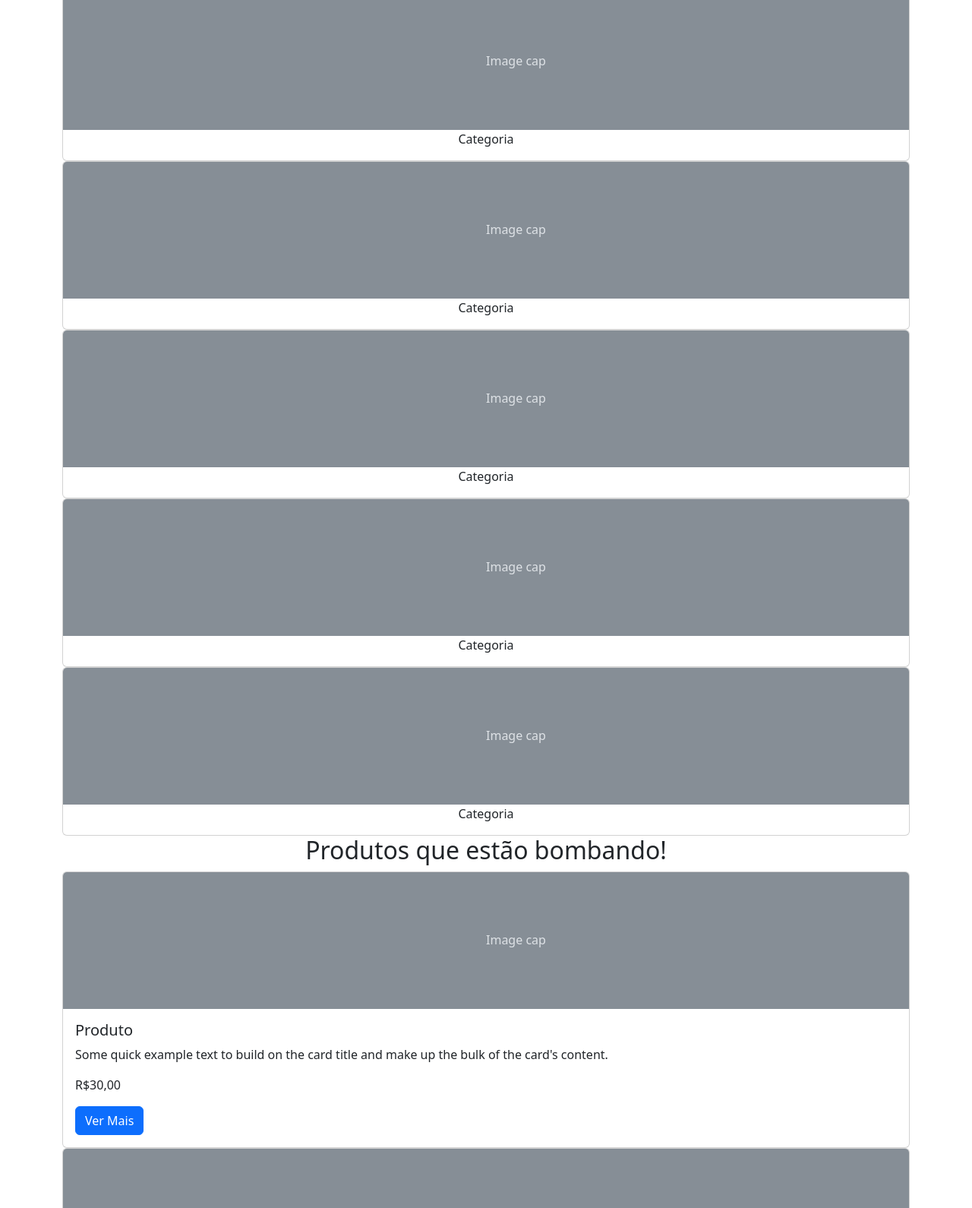
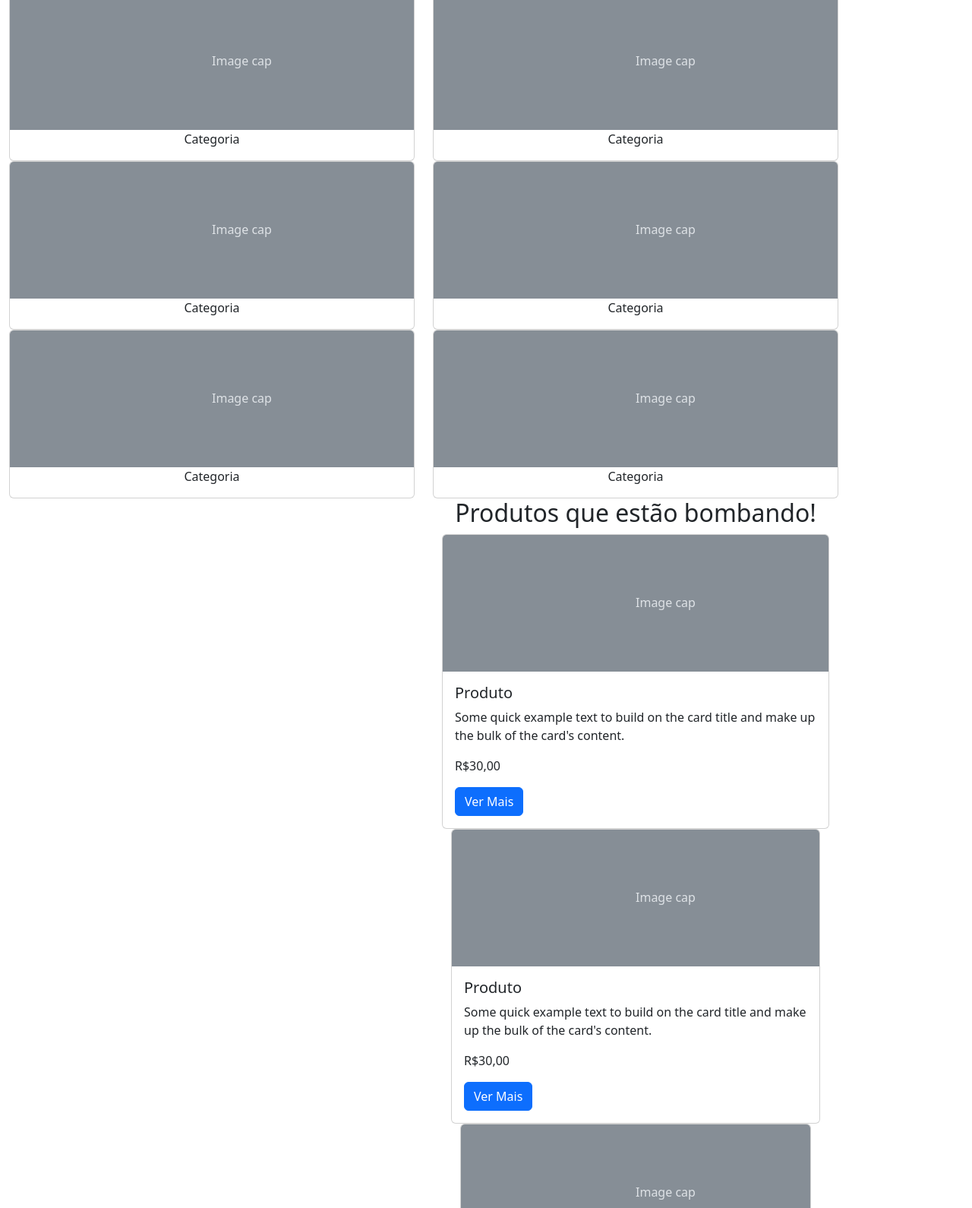
Before and after one commit to Guilherme-stos/Meteora, a plain HTML site: page index.html in a window 1280 px wide. Shown: the part 512-2102 px from the top of the page at 76% size. Drawn offline with nearby package versions, Linux system fonts and the light colour scheme.

Commit message:
Adicinei grid

```diff
--- a/index.html
+++ b/index.html
@@ -1,21 +1,25 @@
 <!DOCTYPE html>
 <html lang="pt-br">
+
 <head>
   <meta charset="UTF-8">
   <meta name="viewport" content="width=device-width, initial-scale=1.0">
-    <link href="https://cdn.jsdelivr.net/npm/bootstrap@5.3.2/dist/css/bootstrap.min.css" rel="stylesheet" integrity="sha384-T3c6CoIi6uLrA9TneNEoa7RxnatzjcDSCmG1MXxSR1GAsXEV/Dwwykc2MPK8M2HN" crossorigin="anonymous">
+  <link href="https://cdn.jsdelivr.net/npm/bootstrap@5.3.2/dist/css/bootstrap.min.css" rel="stylesheet"
+    integrity="sha384-T3c6CoIi6uLrA9TneNEoa7RxnatzjcDSCmG1MXxSR1GAsXEV/Dwwykc2MPK8M2HN" crossorigin="anonymous">
   <title>Meteora</title>
 </head>
+
 <body>
   <!--BARRA DE NAVEGAÇÃO-->
-    <nav class="navbar navbar-expand-lg bg-body-tertiary">
+  <nav class="navbar navbar-expand-md bg-body-tertiary">
     <div class="container-fluid">
       <a class="navbar-brand" href="#">Meteora</a>
-          <button class="navbar-toggler" type="button" data-bs-toggle="collapse" data-bs-target="#navbarSupportedContent" aria-controls="navbarSupportedContent" aria-expanded="false" aria-label="Toggle navigation">
+      <button class="navbar-toggler" type="button" data-bs-toggle="collapse" data-bs-target="#navbarSupportedContent"
+        aria-controls="navbarSupportedContent" aria-expanded="false" aria-label="Toggle navigation">
         <span class="navbar-toggler-icon"></span>
       </button>
       <div class="collapse navbar-collapse" id="navbarSupportedContent">
-            <ul class="navbar-nav me-auto mb-2 mb-lg-0">
+        <ul class="navbar-nav me-auto">
           <li class="nav-item">
             <a class="nav-link active" aria-current="page" href="#">Home</a>
           </li>
@@ -40,27 +44,48 @@
   <!--CARROSSEL-->
   <div id="carouselExampleCaptions" class="carousel slide" data-bs-ride="carousel">
     <div class="carousel-indicators">
-          <button type="button" data-bs-target="#carouselExampleCaptions" data-bs-slide-to="0" class="active" aria-current="true" aria-label="Slide 1"></button>
-          <button type="button" data-bs-target="#carouselExampleCaptions" data-bs-slide-to="1" aria-label="Slide 2"></button>
-          <button type="button" data-bs-target="#carouselExampleCaptions" data-bs-slide-to="2" aria-label="Slide 3"></button>
+      <button type="button" data-bs-target="#carouselExampleCaptions" data-bs-slide-to="0" class="active"
+        aria-current="true" aria-label="Slide 1"></button>
+      <button type="button" data-bs-target="#carouselExampleCaptions" data-bs-slide-to="1"
+        aria-label="Slide 2"></button>
+      <button type="button" data-bs-target="#carouselExampleCaptions" data-bs-slide-to="2"
+        aria-label="Slide 3"></button>
     </div>
     <div class="carousel-inner">
       <div class="carousel-item active">
-            <svg class="bd-placeholder-img bd-placeholder-img-lg d-block w-100" width="800" height="400" xmlns="http://www.w3.org/2000/svg" role="img" aria-label="Placeholder: First slide" preserveAspectRatio="xMidYMid slice" focusable="false"><title>Placeholder</title><rect width="100%" height="100%" fill="#777"></rect><text x="50%" y="50%" fill="#555" dy=".3em">First slide</text></svg>
+        <svg class="bd-placeholder-img bd-placeholder-img-lg d-block w-100" width="800" height="400"
+          xmlns="http://www.w3.org/2000/svg" role="img" aria-label="Placeholder: First slide"
+          preserveAspectRatio="xMidYMid slice" focusable="false">
+          <title>Placeholder</title>
+          <rect width="100%" height="100%" fill="#777"></rect><text x="50%" y="50%" fill="#555" dy=".3em">First
+            slide</text>
+        </svg>
         <div class="carousel-caption d-none d-md-block">
           <h5>First slide label</h5>
           <p>Some representative placeholder content for the first slide.</p>
         </div>
       </div>
       <div class="carousel-item">
-            <svg class="bd-placeholder-img bd-placeholder-img-lg d-block w-100" width="800" height="400" xmlns="http://www.w3.org/2000/svg" role="img" aria-label="Placeholder: Second slide" preserveAspectRatio="xMidYMid slice" focusable="false"><title>Placeholder</title><rect width="100%" height="100%" fill="#666"></rect><text x="50%" y="50%" fill="#444" dy=".3em">Second slide</text></svg>
+        <svg class="bd-placeholder-img bd-placeholder-img-lg d-block w-100" width="800" height="400"
+          xmlns="http://www.w3.org/2000/svg" role="img" aria-label="Placeholder: Second slide"
+          preserveAspectRatio="xMidYMid slice" focusable="false">
+          <title>Placeholder</title>
+          <rect width="100%" height="100%" fill="#666"></rect><text x="50%" y="50%" fill="#444" dy=".3em">Second
+            slide</text>
+        </svg>
         <div class="carousel-caption d-none d-md-block">
           <h5>Second slide label</h5>
           <p>Some representative placeholder content for the second slide.</p>
         </div>
       </div>
       <div class="carousel-item">
-            <svg class="bd-placeholder-img bd-placeholder-img-lg d-block w-100" width="800" height="400" xmlns="http://www.w3.org/2000/svg" role="img" aria-label="Placeholder: Third slide" preserveAspectRatio="xMidYMid slice" focusable="false"><title>Placeholder</title><rect width="100%" height="100%" fill="#555"></rect><text x="50%" y="50%" fill="#333" dy=".3em">Third slide</text></svg>
+        <svg class="bd-placeholder-img bd-placeholder-img-lg d-block w-100" width="800" height="400"
+          xmlns="http://www.w3.org/2000/svg" role="img" aria-label="Placeholder: Third slide"
+          preserveAspectRatio="xMidYMid slice" focusable="false">
+          <title>Placeholder</title>
+          <rect width="100%" height="100%" fill="#555"></rect><text x="50%" y="50%" fill="#333" dy=".3em">Third
+            slide</text>
+        </svg>
         <div class="carousel-caption d-none d-md-block">
           <h5>Third slide label</h5>
           <p>Some representative placeholder content for the third slide.</p>
@@ -78,56 +103,146 @@
   </div>
 
   <h2 class="text-center">Busque por categoria</h2>
+
+
   <!--CARDS-->
-      <div class="container">
-        <div class="card" style=>
-          <svg class="bd-placeholder-img card-img-top" width="100%" height="180" xmlns="http://www.w3.org/2000/svg" role="img" aria-label="Placeholder: Image cap" preserveAspectRatio="xMidYMid slice" focusable="false"><title>Placeholder</title><rect width="100%" height="100%" fill="#868e96"></rect><text x="50%" y="50%" fill="#dee2e6" dy=".3em">Image cap</text></svg>
+  <div class="container row">
+    <div class="col-6">
+      <div class="card">
+        <svg class="bd-placeholder-img card-img-top" width="100%" height="180" xmlns="http://www.w3.org/2000/svg"
+          role="img" aria-label="Placeholder: Image cap" preserveAspectRatio="xMidYMid slice" focusable="false">
+          <title>Placeholder</title>
+          <rect width="100%" height="100%" fill="#868e96"></rect><text x="50%" y="50%" fill="#dee2e6" dy=".3em">Image
+            cap</text>
+        </svg>
         <div class="header">
           <p class="text-center">Categoria</p>
         </div>
       </div>
     </div>
-      <div class="container">
-        <div class="card" style=>
-          <svg class="bd-placeholder-img card-img-top" width="100%" height="180" xmlns="http://www.w3.org/2000/svg" role="img" aria-label="Placeholder: Image cap" preserveAspectRatio="xMidYMid slice" focusable="false"><title>Placeholder</title><rect width="100%" height="100%" fill="#868e96"></rect><text x="50%" y="50%" fill="#dee2e6" dy=".3em">Image cap</text></svg>
+    <div class="col-6">
+      <div class="card">
+        <svg class="bd-placeholder-img card-img-top" width="100%" height="180" xmlns="http://www.w3.org/2000/svg"
+          role="img" aria-label="Placeholder: Image cap" preserveAspectRatio="xMidYMid slice" focusable="false">
+          <title>Placeholder</title>
+          <rect width="100%" height="100%" fill="#868e96"></rect><text x="50%" y="50%" fill="#dee2e6" dy=".3em">Image
+            cap</text>
+        </svg>
         <div class="header">
           <p class="text-center">Categoria</p>
         </div>
       </div>
     </div>
-      <div class="container">
-        <div class="card" style=>
-          <svg class="bd-placeholder-img card-img-top" width="100%" height="180" xmlns="http://www.w3.org/2000/svg" role="img" aria-label="Placeholder: Image cap" preserveAspectRatio="xMidYMid slice" focusable="false"><title>Placeholder</title><rect width="100%" height="100%" fill="#868e96"></rect><text x="50%" y="50%" fill="#dee2e6" dy=".3em">Image cap</text></svg>
+    <div class="col-6">
+      <div class="card">
+        <svg class="bd-placeholder-img card-img-top" width="100%" height="180" xmlns="http://www.w3.org/2000/svg"
+          role="img" aria-label="Placeholder: Image cap" preserveAspectRatio="xMidYMid slice" focusable="false">
+          <title>Placeholder</title>
+          <rect width="100%" height="100%" fill="#868e96"></rect><text x="50%" y="50%" fill="#dee2e6" dy=".3em">Image
+            cap</text>
+        </svg>
         <div class="header">
           <p class="text-center">Categoria</p>
         </div>
       </div>
     </div>
-      <div class="container">
-        <div class="card" style=>
-          <svg class="bd-placeholder-img card-img-top" width="100%" height="180" xmlns="http://www.w3.org/2000/svg" role="img" aria-label="Placeholder: Image cap" preserveAspectRatio="xMidYMid slice" focusable="false"><title>Placeholder</title><rect width="100%" height="100%" fill="#868e96"></rect><text x="50%" y="50%" fill="#dee2e6" dy=".3em">Image cap</text></svg>
+    <div class="col-6">
+      <div class="card">
+        <svg class="bd-placeholder-img card-img-top" width="100%" height="180" xmlns="http://www.w3.org/2000/svg"
+          role="img" aria-label="Placeholder: Image cap" preserveAspectRatio="xMidYMid slice" focusable="false">
+          <title>Placeholder</title>
+          <rect width="100%" height="100%" fill="#868e96"></rect><text x="50%" y="50%" fill="#dee2e6" dy=".3em">Image
+            cap</text>
+        </svg>
         <div class="header">
           <p class="text-center">Categoria</p>
         </div>
       </div>
     </div>
-      <div class="container">
-        <div class="card" style=>
-          <svg class="bd-placeholder-img card-img-top" width="100%" height="180" xmlns="http://www.w3.org/2000/svg" role="img" aria-label="Placeholder: Image cap" preserveAspectRatio="xMidYMid slice" focusable="false"><title>Placeholder</title><rect width="100%" height="100%" fill="#868e96"></rect><text x="50%" y="50%" fill="#dee2e6" dy=".3em">Image cap</text></svg>
+    <div class="col-6">
+      <div class="card">
+        <svg class="bd-placeholder-img card-img-top" width="100%" height="180" xmlns="http://www.w3.org/2000/svg"
+          role="img" aria-label="Placeholder: Image cap" preserveAspectRatio="xMidYMid slice" focusable="false">
+          <title>Placeholder</title>
+          <rect width="100%" height="100%" fill="#868e96"></rect><text x="50%" y="50%" fill="#dee2e6" dy=".3em">Image
+            cap</text>
+        </svg>
         <div class="header">
           <p class="text-center">Categoria</p>
         </div>
       </div>
     </div>
+    <div class="col-6">
+      <div class="card">
+        <svg class="bd-placeholder-img card-img-top" width="100%" height="180" xmlns="http://www.w3.org/2000/svg"
+          role="img" aria-label="Placeholder: Image cap" preserveAspectRatio="xMidYMid slice" focusable="false">
+          <title>Placeholder</title>
+          <rect width="100%" height="100%" fill="#868e96"></rect><text x="50%" y="50%" fill="#dee2e6" dy=".3em">Image
+            cap</text>
+        </svg>
+        <div class="header">
+          <p class="text-center">Categoria</p>
+        </div>
+      </div>
+
+
 
       <h2 class="text-center">Produtos que estão bombando!</h2>
 
       <div class="container">
         <div class="card">
-          <svg class="bd-placeholder-img card-img-top" width="100%" height="180" xmlns="http://www.w3.org/2000/svg" role="img" aria-label="Placeholder: Image cap" preserveAspectRatio="xMidYMid slice" focusable="false"><title>Placeholder</title><rect width="100%" height="100%" fill="#868e96"></rect><text x="50%" y="50%" fill="#dee2e6" dy=".3em">Image cap</text></svg>
+          <svg class="bd-placeholder-img card-img-top" width="100%" height="180" xmlns="http://www.w3.org/2000/svg"
+            role="img" aria-label="Placeholder: Image cap" preserveAspectRatio="xMidYMid slice" focusable="false">
+            <title>Placeholder</title>
+            <rect width="100%" height="100%" fill="#868e96"></rect><text x="50%" y="50%" fill="#dee2e6" dy=".3em">Image
+              cap</text>
+          </svg>
           <div class="card-body">
             <h5 class="card-title">Produto</h5>
-            <p class="card-text">Some quick example text to build on the card title and make up the bulk of the card's content.</p>
+            <p class="card-text">Some quick example text to build on the card title and make up the bulk of the card's
+              content.</p>
+            <p>R$30,00</p>
+            <div>
+
+              <a href="#" class="btn btn-primary">Ver Mais</a>
+            </div>
+          </div>
+        </div>
+        <div class="container">
+          <div class="card">
+            <svg class="bd-placeholder-img card-img-top" width="100%" height="180" xmlns="http://www.w3.org/2000/svg"
+              role="img" aria-label="Placeholder: Image cap" preserveAspectRatio="xMidYMid slice" focusable="false">
+              <title>Placeholder</title>
+              <rect width="100%" height="100%" fill="#868e96"></rect><text x="50%" y="50%" fill="#dee2e6"
+                dy=".3em">Image
+                cap</text>
+            </svg>
+            <div class="card-body">
+              <h5 class="card-title">Produto</h5>
+              <p class="card-text">Some quick example text to build on the card title and make up the bulk of the
+                card's
+                content.</p>
+              <p>R$30,00</p>
+              <div>
+
+                <a href="#" class="btn btn-primary">Ver Mais</a>
+              </div>
+            </div>
+          </div>
+          <div class="container">
+            <div class="card">
+              <svg class="bd-placeholder-img card-img-top" width="100%" height="180" xmlns="http://www.w3.org/2000/svg"
+                role="img" aria-label="Placeholder: Image cap" preserveAspectRatio="xMidYMid slice" focusable="false">
+                <title>Placeholder</title>
+                <rect width="100%" height="100%" fill="#868e96"></rect><text x="50%" y="50%" fill="#dee2e6"
+                  dy=".3em">Image
+                  cap</text>
+              </svg>
+              <div class="card-body">
+                <h5 class="card-title">Produto</h5>
+                <p class="card-text">Some quick example text to build on the card title and make up the bulk of the
+                  card's
+                  content.</p>
                 <p>R$30,00</p>
                 <a href="#" class="btn btn-primary">Ver Mais</a>
               </div>
@@ -135,10 +250,18 @@
           </div>
           <div class="container">
             <div class="card">
-          <svg class="bd-placeholder-img card-img-top" width="100%" height="180" xmlns="http://www.w3.org/2000/svg" role="img" aria-label="Placeholder: Image cap" preserveAspectRatio="xMidYMid slice" focusable="false"><title>Placeholder</title><rect width="100%" height="100%" fill="#868e96"></rect><text x="50%" y="50%" fill="#dee2e6" dy=".3em">Image cap</text></svg>
+              <svg class="bd-placeholder-img card-img-top" width="100%" height="180" xmlns="http://www.w3.org/2000/svg"
+                role="img" aria-label="Placeholder: Image cap" preserveAspectRatio="xMidYMid slice" focusable="false">
+                <title>Placeholder</title>
+                <rect width="100%" height="100%" fill="#868e96"></rect><text x="50%" y="50%" fill="#dee2e6"
+                  dy=".3em">Image
+                  cap</text>
+              </svg>
               <div class="card-body">
                 <h5 class="card-title">Produto</h5>
-            <p class="card-text">Some quick example text to build on the card title and make up the bulk of the card's content.</p>
+                <p class="card-text">Some quick example text to build on the card title and make up the bulk of the
+                  card's
+                  content.</p>
                 <p>R$30,00</p>
                 <a href="#" class="btn btn-primary">Ver Mais</a>
               </div>
@@ -146,10 +269,18 @@
           </div>
           <div class="container">
             <div class="card">
-          <svg class="bd-placeholder-img card-img-top" width="100%" height="180" xmlns="http://www.w3.org/2000/svg" role="img" aria-label="Placeholder: Image cap" preserveAspectRatio="xMidYMid slice" focusable="false"><title>Placeholder</title><rect width="100%" height="100%" fill="#868e96"></rect><text x="50%" y="50%" fill="#dee2e6" dy=".3em">Image cap</text></svg>
+              <svg class="bd-placeholder-img card-img-top" width="100%" height="180" xmlns="http://www.w3.org/2000/svg"
+                role="img" aria-label="Placeholder: Image cap" preserveAspectRatio="xMidYMid slice" focusable="false">
+                <title>Placeholder</title>
+                <rect width="100%" height="100%" fill="#868e96"></rect><text x="50%" y="50%" fill="#dee2e6"
+                  dy=".3em">Image
+                  cap</text>
+              </svg>
               <div class="card-body">
                 <h5 class="card-title">Produto</h5>
-            <p class="card-text">Some quick example text to build on the card title and make up the bulk of the card's content.</p>
+                <p class="card-text">Some quick example text to build on the card title and make up the bulk of the
+                  card's
+                  content.</p>
                 <p>R$30,00</p>
                 <a href="#" class="btn btn-primary">Ver Mais</a>
               </div>
@@ -157,10 +288,18 @@
           </div>
           <div class="container">
             <div class="card">
-          <svg class="bd-placeholder-img card-img-top" width="100%" height="180" xmlns="http://www.w3.org/2000/svg" role="img" aria-label="Placeholder: Image cap" preserveAspectRatio="xMidYMid slice" focusable="false"><title>Placeholder</title><rect width="100%" height="100%" fill="#868e96"></rect><text x="50%" y="50%" fill="#dee2e6" dy=".3em">Image cap</text></svg>
+              <svg class="bd-placeholder-img card-img-top" width="100%" height="180" xmlns="http://www.w3.org/2000/svg"
+                role="img" aria-label="Placeholder: Image cap" preserveAspectRatio="xMidYMid slice" focusable="false">
+                <title>Placeholder</title>
+                <rect width="100%" height="100%" fill="#868e96"></rect><text x="50%" y="50%" fill="#dee2e6"
+                  dy=".3em">Image
+                  cap</text>
+              </svg>
               <div class="card-body">
                 <h5 class="card-title">Produto</h5>
-            <p class="card-text">Some quick example text to build on the card title and make up the bulk of the card's content.</p>
+                <p class="card-text">Some quick example text to build on the card title and make up the bulk of the
+                  card's
+                  content.</p>
                 <p>R$30,00</p>
                 <a href="#" class="btn btn-primary">Ver Mais</a>
               </div>
@@ -168,37 +307,26 @@
           </div>
           <div class="container">
             <div class="card">
-          <svg class="bd-placeholder-img card-img-top" width="100%" height="180" xmlns="http://www.w3.org/2000/svg" role="img" aria-label="Placeholder: Image cap" preserveAspectRatio="xMidYMid slice" focusable="false"><title>Placeholder</title><rect width="100%" height="100%" fill="#868e96"></rect><text x="50%" y="50%" fill="#dee2e6" dy=".3em">Image cap</text></svg>
+              <svg class="bd-placeholder-img card-img-top" width="100%" height="180" xmlns="http://www.w3.org/2000/svg"
+                role="img" aria-label="Placeholder: Image cap" preserveAspectRatio="xMidYMid slice" focusable="false">
+                <title>Placeholder</title>
+                <rect width="100%" height="100%" fill="#868e96"></rect><text x="50%" y="50%" fill="#dee2e6"
+                  dy=".3em">Image
+                  cap</text>
+              </svg>
               <div class="card-body">
                 <h5 class="card-title">Produto</h5>
-            <p class="card-text">Some quick example text to build on the card title and make up the bulk of the card's content.</p>
+                <p class="card-text">Some quick example text to build on the card title and make up the bulk of the
+                  card's
+                  content.</p>
                 <p>R$30,00</p>
                 <a href="#" class="btn btn-primary">Ver Mais</a>
               </div>
             </div>
           </div>
-      <div class="container">
-        <div class="card">
-          <svg class="bd-placeholder-img card-img-top" width="100%" height="180" xmlns="http://www.w3.org/2000/svg" role="img" aria-label="Placeholder: Image cap" preserveAspectRatio="xMidYMid slice" focusable="false"><title>Placeholder</title><rect width="100%" height="100%" fill="#868e96"></rect><text x="50%" y="50%" fill="#dee2e6" dy=".3em">Image cap</text></svg>
-          <div class="card-body">
-            <h5 class="card-title">Produto</h5>
-            <p class="card-text">Some quick example text to build on the card title and make up the bulk of the card's content.</p>
-            <p>R$30,00</p>
-            <a href="#" class="btn btn-primary">Ver Mais</a>
-          </div>
-        </div>
-      </div>
-      <div class="container">
-        <div class="card">
-          <svg class="bd-placeholder-img card-img-top" width="100%" height="180" xmlns="http://www.w3.org/2000/svg" role="img" aria-label="Placeholder: Image cap" preserveAspectRatio="xMidYMid slice" focusable="false"><title>Placeholder</title><rect width="100%" height="100%" fill="#868e96"></rect><text x="50%" y="50%" fill="#dee2e6" dy=".3em">Image cap</text></svg>
-          <div class="card-body">
-            <h5 class="card-title">Produto</h5>
-            <p class="card-text">Some quick example text to build on the card title and make up the bulk of the card's content.</p>
-            <p>R$30,00</p>
-            <a href="#" class="btn btn-primary">Ver Mais</a>
-          </div>
-        </div>
-      </div>
-    <script src="https://cdn.jsdelivr.net/npm/bootstrap@5.3.2/dist/js/bootstrap.bundle.min.js" integrity="sha384-C6RzsynM9kWDrMNeT87bh95OGNyZPhcTNXj1NW7RuBCsyN/o0jlpcV8Qyq46cDfL" crossorigin="anonymous"></script>
+          <script src="https://cdn.jsdelivr.net/npm/bootstrap@5.3.2/dist/js/bootstrap.bundle.min.js"
+            integrity="sha384-C6RzsynM9kWDrMNeT87bh95OGNyZPhcTNXj1NW7RuBCsyN/o0jlpcV8Qyq46cDfL"
+            crossorigin="anonymous"></script>
 </body>
+
 </html>
```
Lines whose indentation alone changed are shown as unchanged.
